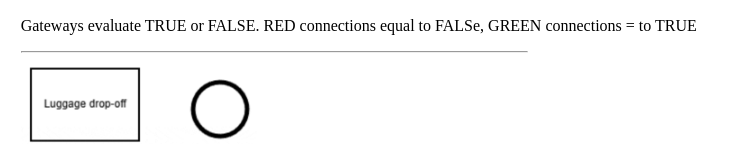
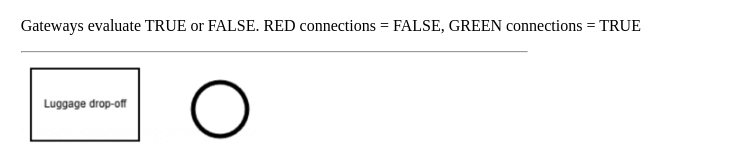
Before and after one commit to GSAmundsen/gsamundsen.github.io, a website: page help.html in a window 1280 px wide. Shown: the part 959-1103 px from the top of the page, without its empty margins (0-738 px from the left). Drawn offline with Linux system fonts and the light colour scheme.

Commit message:
Update help.html

```diff
--- a/help.html
+++ b/help.html
@@ -26,7 +26,7 @@
              <hr style="width: 50%;margin-left: 0;">
         <div>
              <img src="./img/help/TrueFalseConnection.gif" height="200px">
-            <p>Gateways evaluate TRUE or FALSE. RED connections equal to FALSe, GREEN connections = to TRUE</p>
+            <p>Gateways evaluate TRUE or FALSE. RED connections = FALSE, GREEN connections = TRUE</p>
         </div>
             <hr style="width: 50%;margin-left: 0;">
         <div>
```
